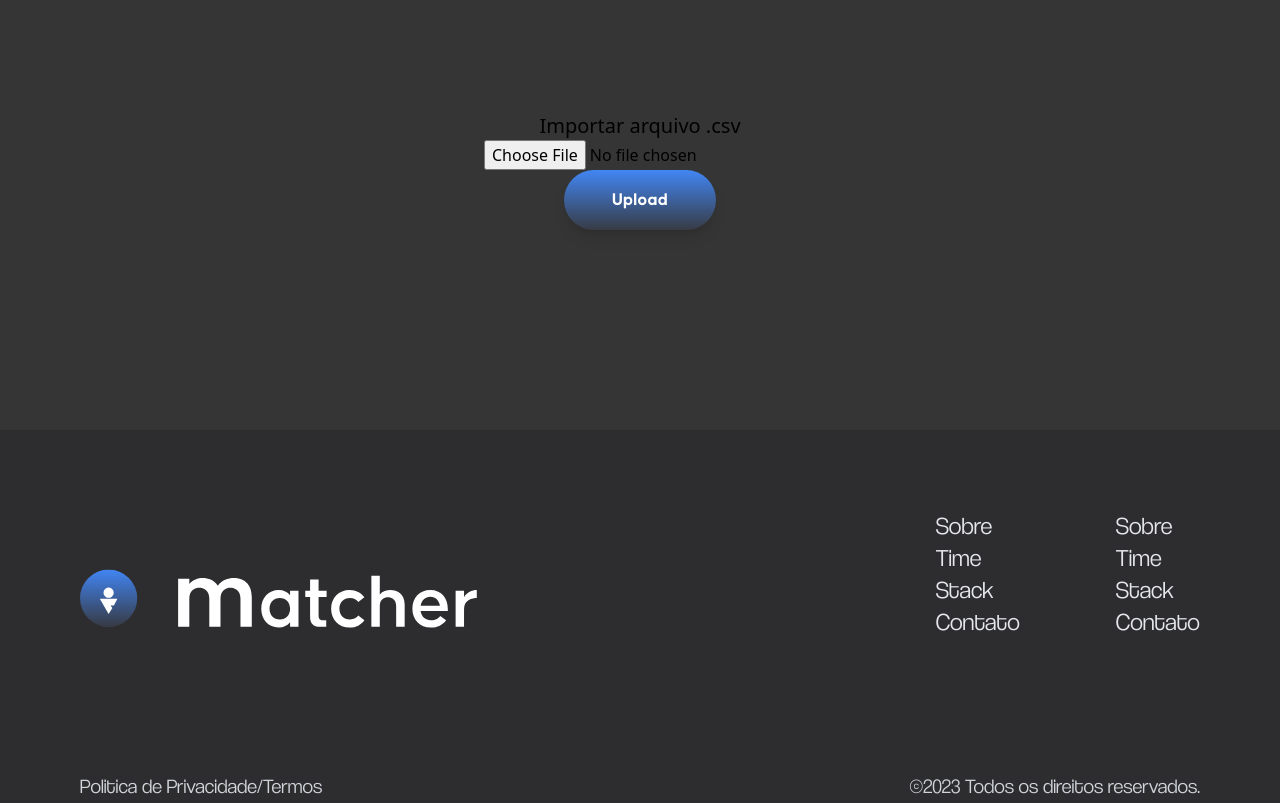
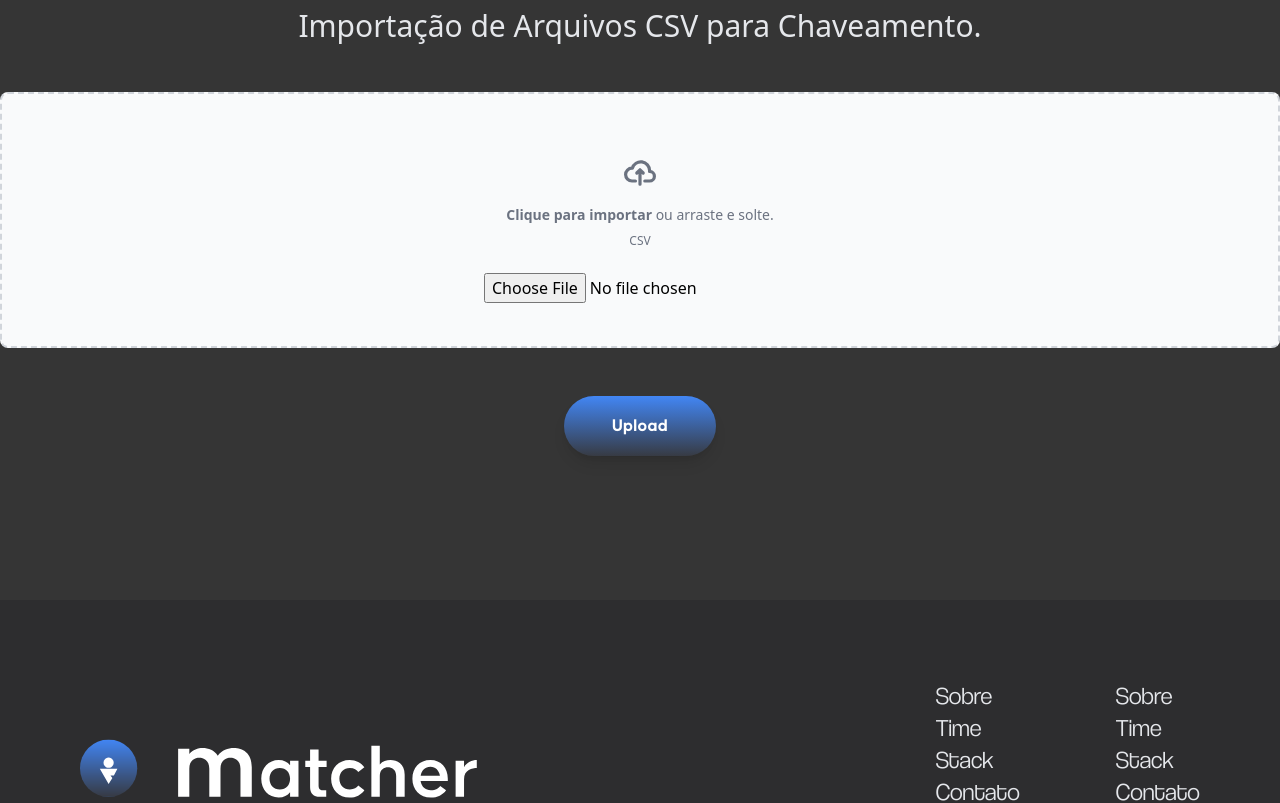
Before and after one commit to FGA0138-MDS-Ajax/2023-2-SIRIUS, a React (Vite) app in the folder frontend/: page /csvuploader in a window 1280 px wide. Shown: the part 200-1003 px from the top of the page. Built offline with nearby package versions, Linux system fonts and the light colour scheme.

Commit message:
Estilizando página do CSV

```diff
--- a/frontend/src/components/Footer/index.tsx
+++ b/frontend/src/components/Footer/index.tsx
@@ -16,7 +16,7 @@ const Footer = () => {
         {navItems.map((item) => (
           <li
             key={item.title}
-            className="flex-col gap-y-[4px] block"
+            className="flex-col gap-y-[4px] block borderAnim"
           >
             <Link to={item.route}>
               {item.title}
@@ -32,7 +32,9 @@ const Footer = () => {
       <div className="px-4 lg:px-20">
         <div className="lg:flex">
           <div className="flex-1 mb-16 lg:flex lg:items-start lg:justify-start lg:flex-col">
-            <LogoFooter />
+            <Link to={'/'}>
+              <LogoFooter />
+            </Link>
           </div>
           <div className="flex flex-col">
             <div className="grid grid-cols-2 gap-24">
@@ -47,15 +49,15 @@ const Footer = () => {
         </div>
         <div className="text-gray-300 md:text-xl flex items-center flex-col mt-12 md:flex-row md:justify-between lg:flex-row lg:justify-between">
           <div className="flex">
-            <Link to="/privacy">
+            <Link to="/privacy" className='borderAnim'>
               Politica de Privacidade
             </Link>
             <span>/</span>
-            <Link to="/terms">
+            <Link to="/terms" className='borderAnim'>
               Termos
             </Link>
           </div>
-          <p>©2023 Todos os direitos reservados.</p>
+          <p>©Matcher 2023 - Todos os direitos reservados.</p>
         </div>
       </div>
     </footer>
--- a/frontend/src/components/InputCSV/index.tsx
+++ b/frontend/src/components/InputCSV/index.tsx
@@ -63,18 +63,25 @@ const InputCSV = () => {
   }
 
   return (
-    <section className="md:py-[10rem] pt-32 pb-8">
-      <div className="max-w-screen-2xl mx-auto px-4 sm:px-8">
-        <div className="grid grid-cols-1 lg:flex lg:items-center lg:justify-between lg:gap-12">
-          <div className="flex items-center justify-center mt-20 lg:my-0 lg:w-full">
-            <div className="flex flex-col items-center justify-center my-10">
-              <label className='text-xl'>Importar arquivo <span>.csv</span></label>
+    <section className="md:py-[6rem] pt-32 pb-8">
+      <div className="flex flex-col items-center gap-12">
+        <h1 className='text-gray-200 text-3xl'>Importação de Arquivos CSV para Chaveamento.</h1>
+        <div className="flex items-center justify-center w-full max-w-7xl">
+          <label htmlFor="dropzone-file" className="flex flex-col items-center justify-center w-full h-64 border-2 border-gray-300 border-dashed rounded-lg cursor-pointer bg-gray-50 dark:hover:bg-bray-800 dark:bg-gray-700 hover:bg-gray-100 dark:border-gray-600 dark:hover:border-gray-500 dark:hover:bg-gray-600 duration-300 ease">
+            <div className="flex flex-col items-center justify-center pt-5 pb-6">
+              <svg className="w-8 h-8 mb-4 text-gray-500 dark:text-gray-400" aria-hidden="true" xmlns="http://www.w3.org/2000/svg" fill="none" viewBox="0 0 20 16">
+                <path stroke="currentColor" stroke-linecap="round" stroke-linejoin="round" stroke-width="2" d="M13 13h3a3 3 0 0 0 0-6h-.025A5.56 5.56 0 0 0 16 6.5 5.5 5.5 0 0 0 5.207 5.021C5.137 5.017 5.071 5 5 5a4 4 0 0 0 0 8h2.167M10 15V6m0 0L8 8m2-2 2 2"/>
+              </svg>
+              <p className="mb-2 text-sm text-gray-500 dark:text-gray-400"><span className="font-semibold">Clique para importar</span> ou arraste e solte.</p>
+              <p className="text-xs text-gray-500 dark:text-gray-400">CSV</p>
+            </div>
             <input
+              id="dropzone-file"
               type="file"
               accept=".csv"
-                onChange={handleFileChange}
-                className=''
-              />
+              onChange={handleFileChange} />
+          </label>
+        </div>
         <button
           type="button"
           onClick={handleSubmit}
@@ -82,21 +89,17 @@ const InputCSV = () => {
         >
               Upload
         </button>
-            </div>
-            <div>
-              {loading && <p>Carregando...</p>}
+        <div className='flex flex-col items-start justify-center text-gray-200'>
+          {loading && <p className='text-white text-xl'>Carregando...</p>}
           {error && <p className="text-red-500">{error}</p>}
           {jsonData && (
-                <div>
-                  <h2>Arquivo CSV Transformado para JSON:</h2>
-                  <pre>{JSON.stringify(jsonData, null, 2)}</pre>
+            <div className='flex flex-col items-center justify-center'>
+              <h2 className='text-2xl font-caustenBd'>Arquivo CSV Transformado para JSON:</h2>
+              <pre className='font-caustenBd'>{JSON.stringify(jsonData, null, 2)}</pre>
             </div>
           )}
         </div>
       </div>
-        </div>
-      </div>
-
     </section>
   )
 }
```
Lines whose indentation alone changed are shown as unchanged.
